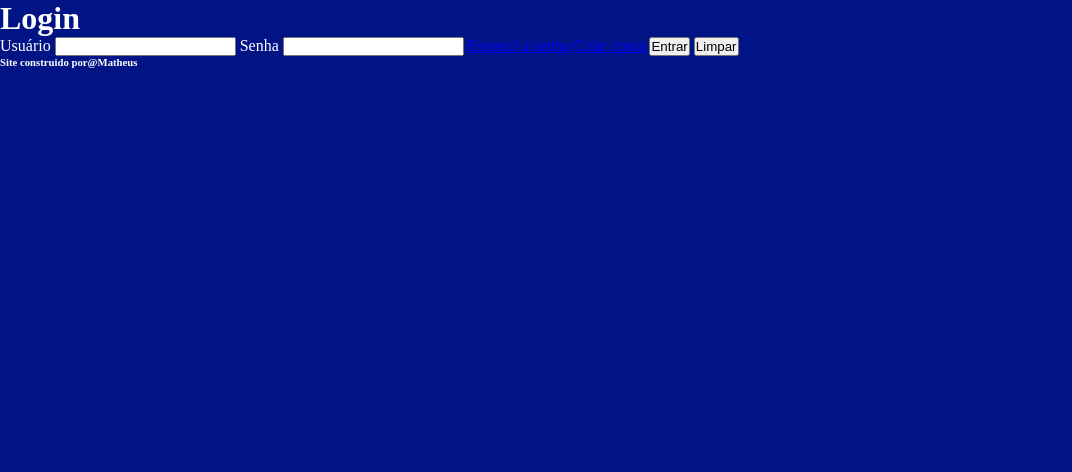
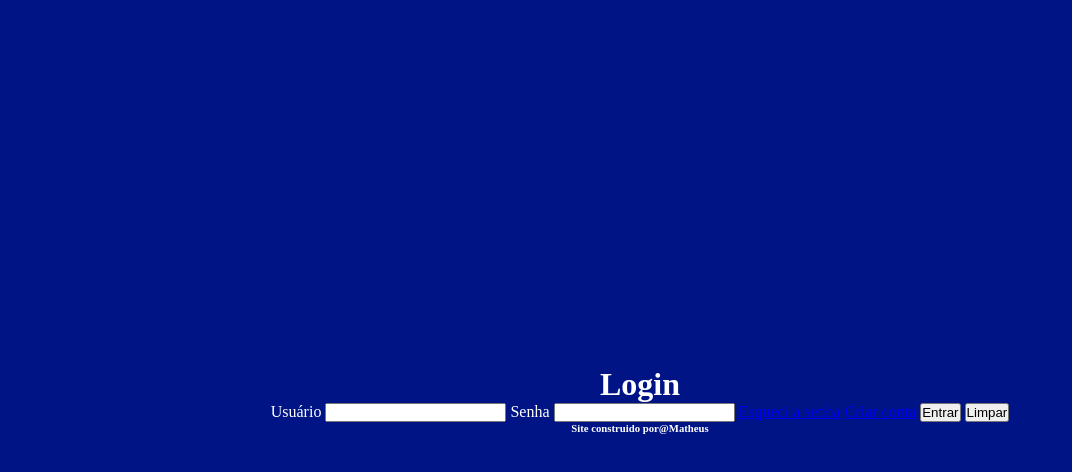
Before and after one commit to Matheus-farias-almeida/formulariosHTML5, a plain HTML site: page index.html in a window 1280 px wide. Shown: the whole page, without its empty margins (0-1072 px from the left). Drawn offline with Linux system fonts and the light colour scheme.

Commit message:
style v1.002

```diff
--- a/css/style.css
+++ b/css/style.css
@@ -12,5 +12,9 @@ body {
     width: 100%;
     height: 100vh;
     background-color: var(--background-color);
-    color: var(--text-color)
+    color: var(--text-color);
+    display: flex;
+    flex-direction: column;
+    justify-content: center;
+    align-items: center;
 }
```
